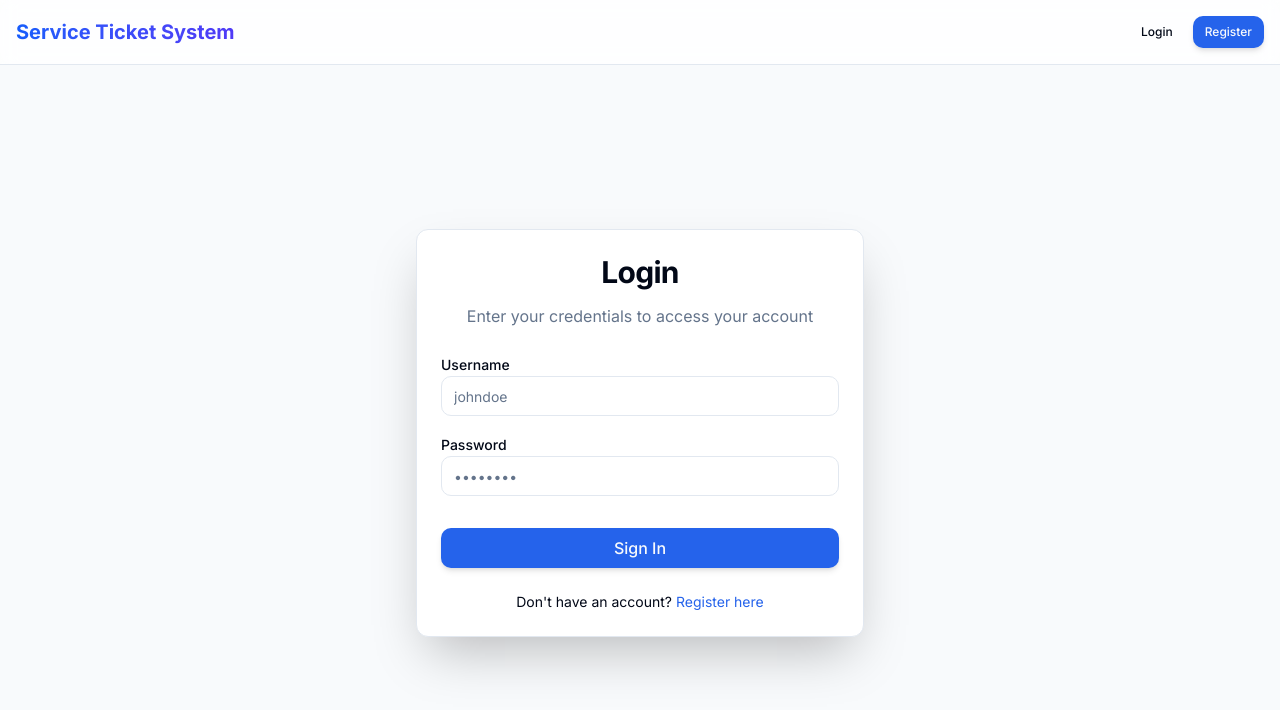
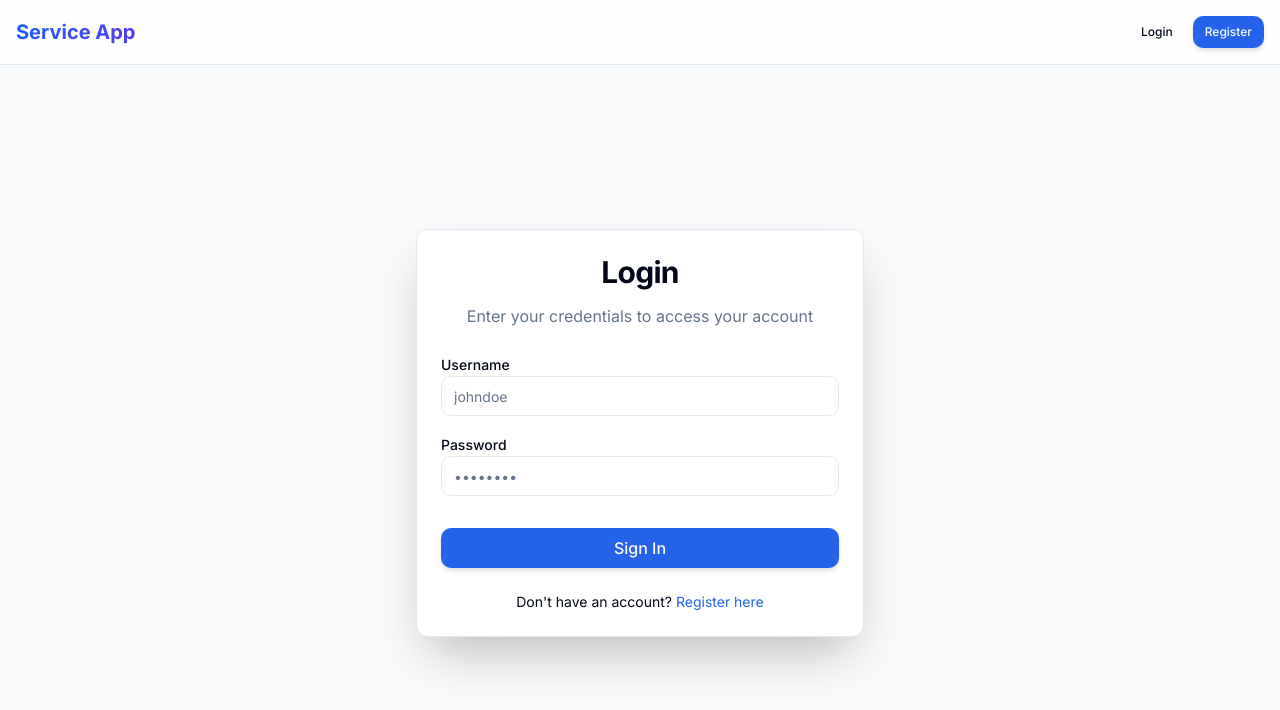
Before and after one commit to Nattapong05032535/service-app, a Next.js app: page /login in a window 1280 px wide. Shown: the top 710 px of the page. Built offline with nearby package versions, Linux system fonts and the light colour scheme; no server answers.

Commit message:
service app

```diff
--- a/src/app/layout.tsx
+++ b/src/app/layout.tsx
@@ -6,7 +6,7 @@ import { Navbar } from "@/components/Navbar";
 const inter = Inter({ subsets: ["latin"] });
 
 export const metadata: Metadata = {
-  title: "Salesforce Mock - Customer Management",
+  title: "Service App - Customer Management",
   description: "A premium customer data and service management application",
 };
 
--- a/src/components/Navbar.tsx
+++ b/src/components/Navbar.tsx
@@ -14,7 +14,7 @@ export async function Navbar() {
             href="/customers"
             className="text-xl font-bold bg-linear-to-r from-blue-600 to-indigo-600 bg-clip-text text-transparent"
           >
-            Service Ticket System
+            Service App
           </Link>
           {session && (
             <div className="hidden md:flex gap-4 text-lg font-medium">
```
